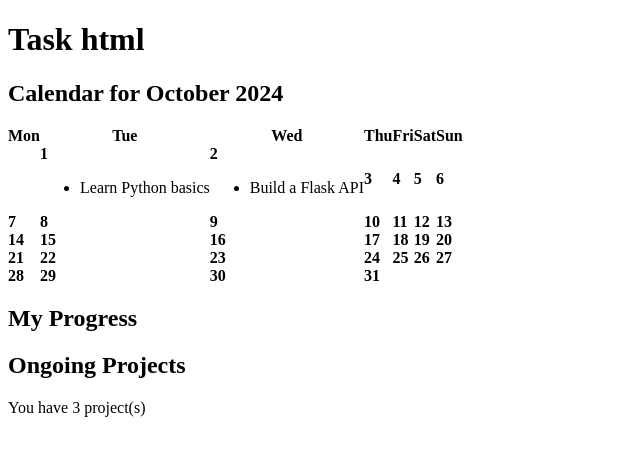
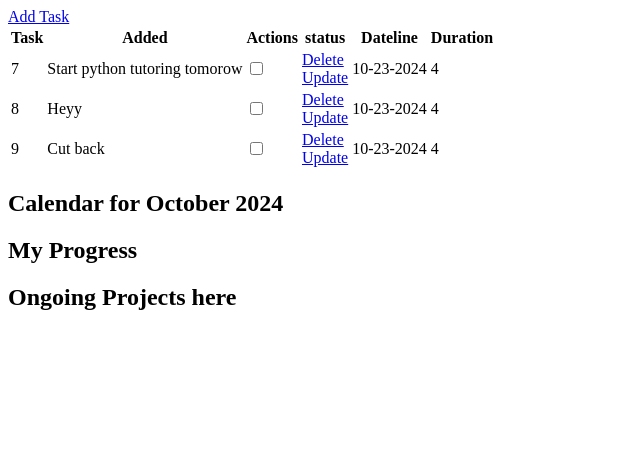
Before and after one commit to StealthyScripter/WiBuddy, a Flask app: page / in a window 1280 px wide. Shown: the top 456 px of the page, without its empty margins (0-640 px from the left). Run offline with Flask 3, Linux system fonts and the light colour scheme; data comes from the database, SQL or seed files in the repository; both versions use the stored data as it was after the commit.

Commit message:
Basic task management

```diff
--- a/flask-backend/app/models.py
+++ b/flask-backend/app/models.py
@@ -10,7 +10,7 @@ class Task(db.Model):
     id = db.Column(db.Integer, primary_key=True)
     content = db.Column(db.String(200), nullable=False)
     completed = db.Column(db.Boolean, default=False)
-    date = db.Column(db.String)
+    date = db.Column(db.String,default='10-23-2024')
 
 class Project(db.Model):
     __tablename__ = 'projects'
--- a/flask-backend/app/routes.py
+++ b/flask-backend/app/routes.py
@@ -1,32 +1,95 @@
-from flask import render_template, redirect
-from app import app
+from flask import render_template, redirect, request
+from app import app, db
 from app.models import Task
 import calendar
 
 
-class Todo:
-    def __init__(self, task):
-        self.id = task['id']
-        self.content = task['content']
-        self.completed = task['completed']
-        self.date = task['date']
+@app.route('/',methods=['GET','POST'])
+def home():
+    tasks=Task.query.order_by(Task.id).all()
+    return render_template('index.html',tasks=tasks)
 
-@app.route('/')
-def home():
-    count=projects()
-    cal = create_monthly_calendar_with_tasks(2024,10,task_list())
-    return render_template('index.html', count=count, calendar=cal)
 
-@app.route('/projects')
+@app.route('/delete/<int:id>')
+def delete(id):
+    task_to_delete = Task.query.get_or_404(id)
+
+    try:
+        db.session.delete(task_to_delete)
+        db.session.commit()
+        return redirect('/')
+    except:
+        return 'There was a problem deleting the task'
+
+@app.route('/update/<int:id>',methods=['GET','POST'])
+def update(id):
+    task = Task.query.get_or_404(id)
+    if request.method == 'POST':
+        task.content=request.form['content']
+
+        try:
+            db.session.commit()
+            return redirect('/')
+        except:
+            return 'There was an issue updating your task'
+    else:
+        return render_template("update.html", task=task)
+
+@app.route('/add_task/', methods=['GET', 'POST'])
+def add_task():
+    if request.method == 'POST':
+        task_content = request.form['content']
+        new_task = Task(content=task_content)
+
+        try:
+            db.session.add(new_task)
+            db.session.commit()
+            return redirect('/')
+        except:
+            return 'There was an issue adding your task'
+    else:
+        return render_template('add_task.html')  # Render the add task form
+
+
+@app.route('/complete_task/', methods=['POST','GET'])
+def completion_status():
+    task_id = request.form.get('task_id')
+    task_complete = request.form.get('task_complete') == '1'
+
+    task = Task.query.get_or_404(task_id)
+    task.completed = task_complete
+
+    try:
+        db.session.commit()
+        return redirect('/')
+    except:
+        return "Unable to mark your task complete"
+
+
+
+
 def projects():
     new_projects = ['python','c','java']
     count = sum(1 for project in new_projects)
     return count
 
-def task_list():
-    ongoing_tasks = [{"id": 1, "content": "Learn Python basics", "completed": False, "date": "2024-10-01"},
-    {"id": 2, "content": "Build a Flask API", "completed": False, "date": "2024-10-02"}]
-    return ongoing_tasks
+
+def get_tasks(sorting_metric='id', position='all'):
+    # Validate sorting metric
+    sorting_metrics = {'id': Task.id, 'date': Task.date, 'content': Task.content}
+    if sorting_metric not in sorting_metrics:
+        sorting_metric = 'id'  # Default to 'id' if invalid metric is provided
+
+    # Build the query with dynamic sorting
+    query = Task.query.order_by(sorting_metrics[sorting_metric])
+
+    # Return based on position
+    if position == 'first':
+        return query.first()
+    elif position == 'last':
+        return query.order_by(sorting_metrics[sorting_metric].desc()).first()
+    else:
+        return query.all()
 
 def project_list():
     project_lists = []
@@ -35,6 +98,10 @@ def project_list():
 def my_progress():
     my_progress = {}
     return my_progress
+
+def daily_affirmation():
+    affirmations = []
+    return affirmations
 
 
 def create_monthly_calendar_with_tasks(year, month, all_tasks):
--- /dev/null
+++ b/flask-backend/app/templates/add_task.html
@@ -0,0 +1,3 @@
+<form action="/add_task/" method="POST">
+    <input type="text" name="content" id="content" aria-label="content">
+    <input type="submit" value="Add task">
--- a/flask-backend/app/templates/projects.html
+++ b/flask-backend/app/templates/projects.html
@@ -1,7 +1 @@
-<h2>Ongoing Projects</h2>
-<p>You have {{ count }} project(s)</p>
-<!-- <ul>
-    {% for project in projects %}
-        <li>{{ project }}</li>
-    {% endfor %}
-</ul> -->
+<h2>Ongoing Projects here</h2>
--- a/flask-backend/app/templates/task.html
+++ b/flask-backend/app/templates/task.html
@@ -1 +1,46 @@
-<h1>Task html</h1>
+<div class="content">
+    <div class="content">
+        <a href="/add_task/" class="button">Add Task</a>
+    </div>
+</form>
+{% if tasks|length < 1 %}
+<h3>Task list empty!</h3>
+{% else %}
+<table>
+    <tr>
+        <th>Task</th>
+        <th>Added</th>
+        <th>Actions</th>
+        <th>status</th>
+        <th>Dateline</th>
+        <th>Duration</th>
+    </tr>
+
+    {% for task in tasks %}
+    {% if not task.completed %}
+        <tr>
+            <td>{{ task.id }}</td>
+            <td>{{task.content}}</td>
+            <td>
+                <form action="/complete_task/" method="POST">
+                    <input type="checkbox" name="task_complete" value="1" onchange="this.form.submit()" id="taskCheckbox" aria-label="status">
+                    <input type="hidden" name="task_id" value="{{ task.id }}">
+                </form>
+            </td>
+            <td>
+                <a href="/delete/{{task.id}}">Delete</a>
+                <br>
+                <a href="/update/{{task.id}}">Update</a>
+            </td>
+            <td>
+                {{ task.date }}
+            </td>
+            <td>4</td>
+        </tr>
+        {% endif %}
+    {% endfor %}
+
+</table>
+{% endif %}
+
+</div>
```
Also changed, not shown: flask-backend/app/templates/update.html (added, +7 -0 lines), flask-backend/instance/wibuddy.db.
